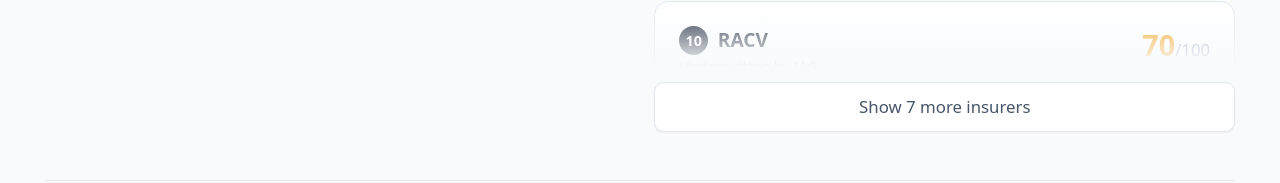
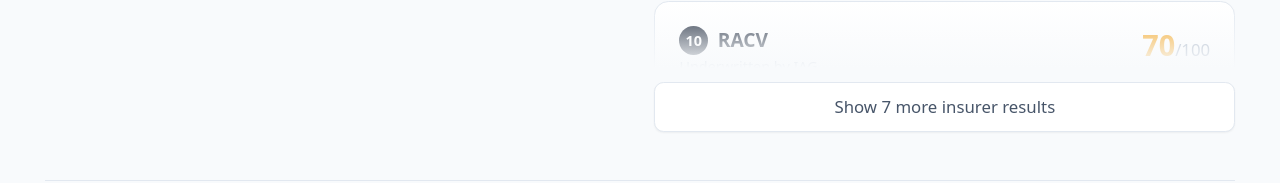
Before and after one commit to frontalspy/australian-insurance-quote-comparison, a React (Vite) app: page / in a window 1280 px wide. Shown: the part 2054-2237 px from the top of the page. Built offline with nearby package versions, Linux system fonts and the light colour scheme.

Commit message:
copy update

```diff
--- a/src/features/comparison/components/Results.tsx
+++ b/src/features/comparison/components/Results.tsx
@@ -97,7 +97,8 @@
                 onClick={() => setExpanded(true)}
                 className="mt-3 w-full rounded-lg border border-slate-200 bg-white py-2.5 text-sm font-medium text-slate-600 shadow-sm hover:bg-slate-50 hover:text-slate-900 focus:outline-none focus:ring-2 focus:ring-brand"
               >
-                Show {hiddenCount} more insurer{hiddenCount !== 1 ? "s" : ""}
+                Show {hiddenCount} more insurer result
+                {hiddenCount !== 1 ? "s" : ""}
               </button>
             </>
           )}
```
